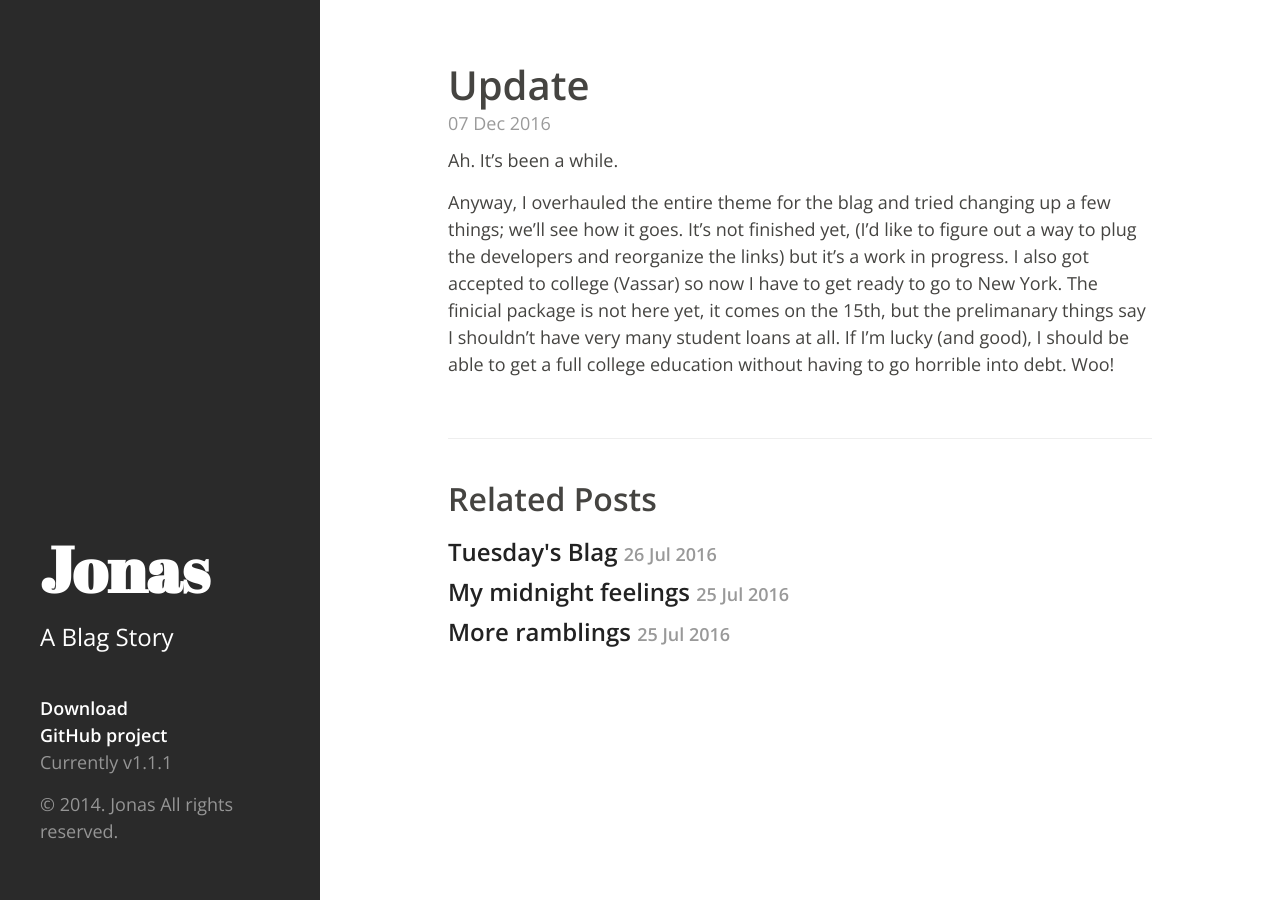
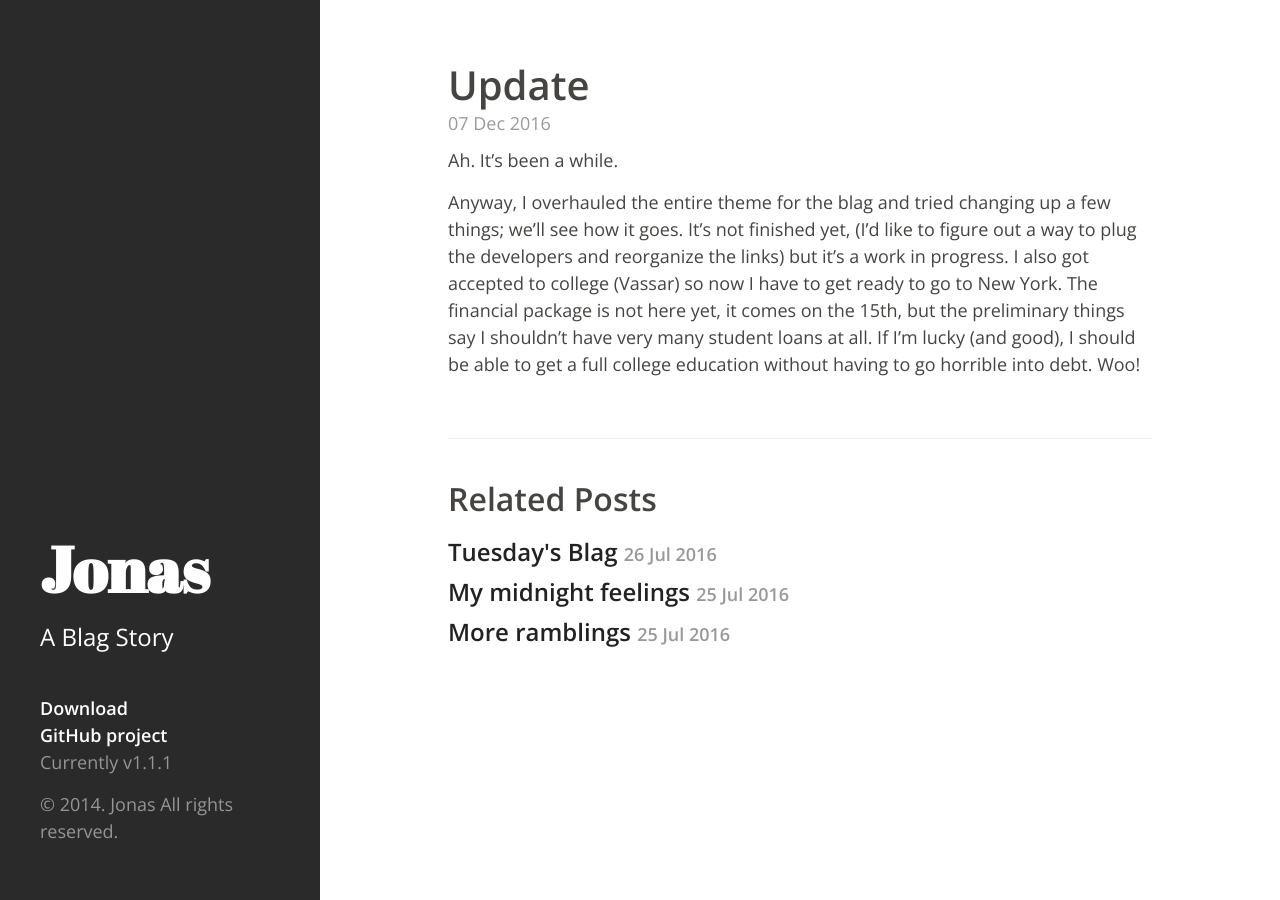
Before and after one commit to JSTrostle/JSTrostle, a Jekyll site: the page built from _posts/2016-12-7-Update.md, in a window 1280 px wide. Built offline with Jekyll 4.4.1, drawn with Linux system fonts in a browser that asks for light colours; Markdown is read by kramdown in place of the engine named in the settings.

Commit message:
Update 2016-12-7-Update.md
Grammar

```diff
--- a/_posts/2016-12-7-Update.md
+++ b/_posts/2016-12-7-Update.md
@@ -6,4 +6,4 @@ date: 2016-12-7
 
 Ah. It's been a while.
 
-Anyway, I overhauled the entire theme for the blag and tried changing up a few things; we'll see how it goes. It's not finished yet, (I'd like to figure out a way to plug the developers and reorganize the links) but it's a work in progress. I also got accepted to college (Vassar) so now I have to get ready to go to New York. The finicial package is not here yet, it comes on the 15th, but the prelimanary things say I shouldn't have very many student loans at all. If I'm lucky (and good), I should be able to get a full college education without having to go horrible into debt. Woo!
+Anyway, I overhauled the entire theme for the blag and tried changing up a few things; we'll see how it goes. It's not finished yet, (I'd like to figure out a way to plug the developers and reorganize the links) but it's a work in progress. I also got accepted to college (Vassar) so now I have to get ready to go to New York. The financial package is not here yet, it comes on the 15th, but the preliminary things say I shouldn't have very many student loans at all. If I'm lucky (and good), I should be able to get a full college education without having to go horrible into debt. Woo!
```
